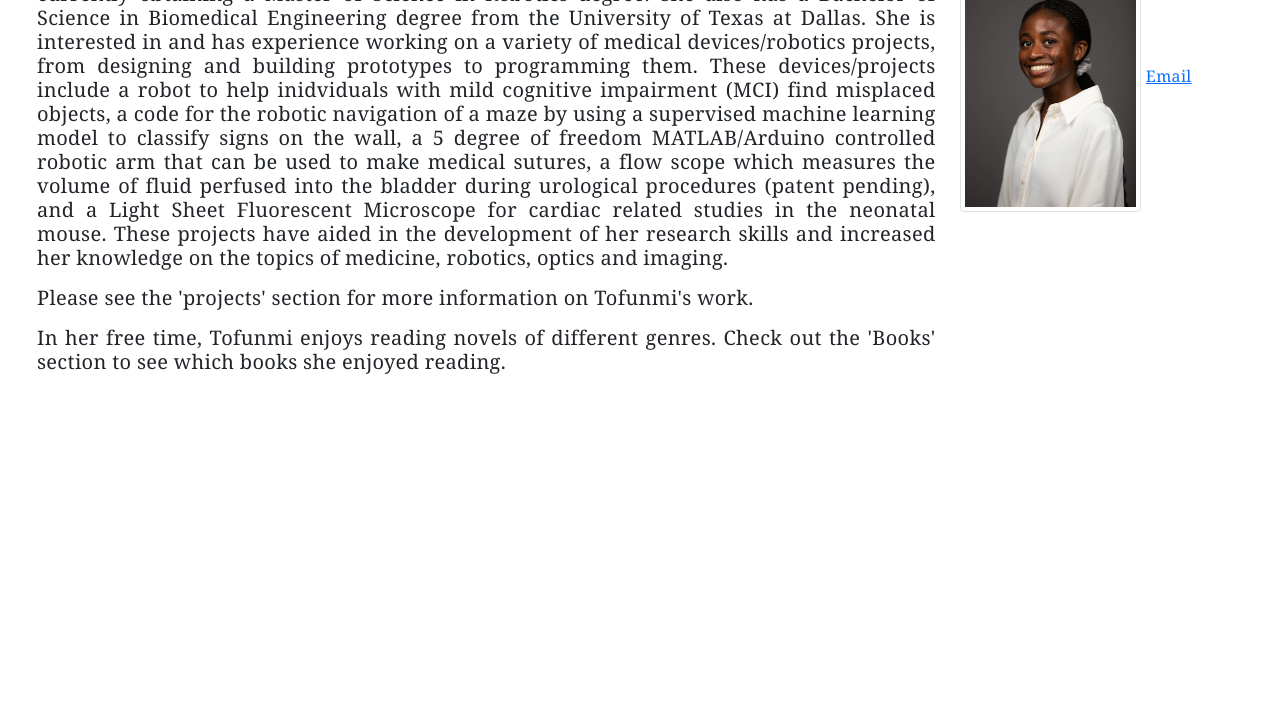
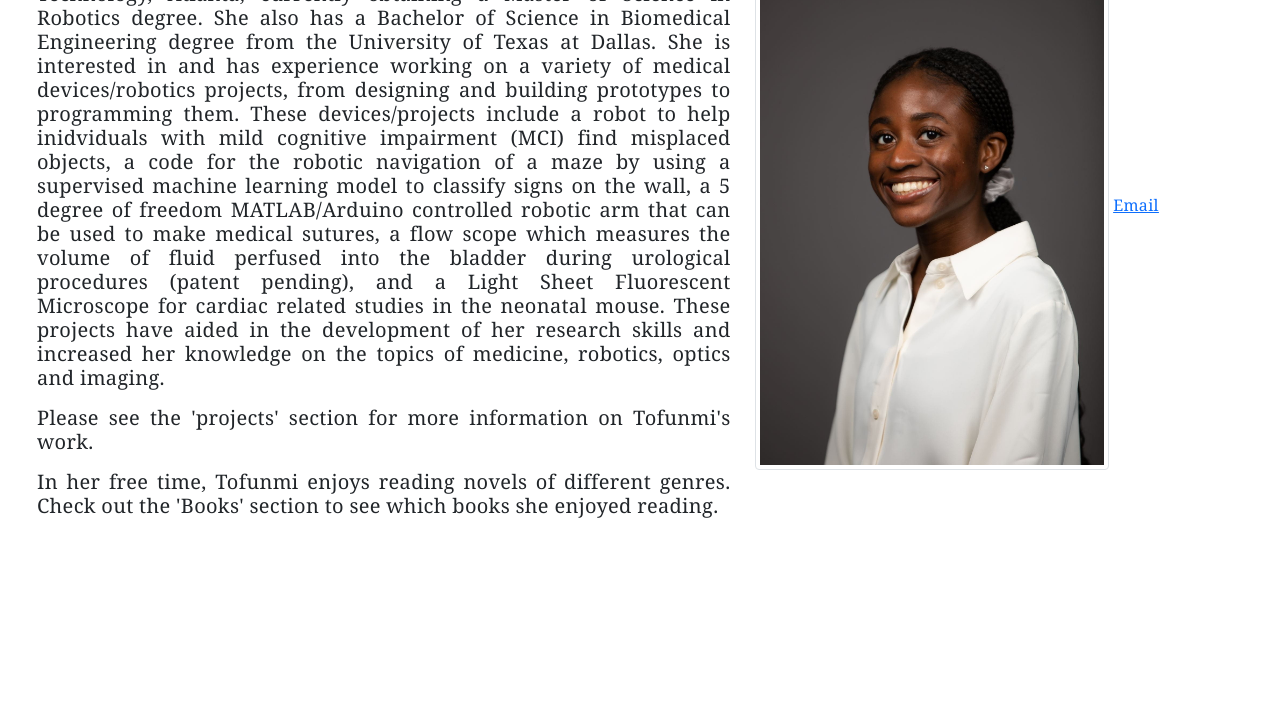
Before and after one commit to TofunmiSodimu/Website-development, a plain HTML site: page aboutme.html in a window 1280 px wide. Shown: the part 153-874 px from the top of the page. Before the commit the page ends 800 px from the top, so only its background shows below. Drawn offline with nearby package versions, Linux system fonts and the light colour scheme.

Commit message:
Update aboutme.html

```diff
--- a/aboutme.html
+++ b/aboutme.html
@@ -70,7 +70,7 @@
         </nav>
 
         <div class="row about">
-          <div class = "col-9">
+          <div class = "col-7">
               <h5> <span class = "header"> Tofunmi Sodimu </span> is a graduate student at Georgia Institute of Technology, Atlanta, currently obtaining a Master of Science in Robotics degree. She also has a Bachelor of Science in Biomedical Engineering degree from the University of Texas at Dallas. She is interested in and has experience working on a variety of medical devices/robotics projects, from designing and building prototypes to programming them. These devices/projects include a robot to help inidviduals with mild cognitive impairment (MCI) find misplaced objects, a code for the robotic navigation of a maze by using a supervised machine learning model to classify signs on the wall, a 5 degree of freedom MATLAB/Arduino controlled robotic arm that can be used to make medical sutures, a flow scope which measures the volume of fluid perfused into the bladder during urological procedures (patent pending), and a Light Sheet Fluorescent Microscope for cardiac related studies in the neonatal mouse. These projects have aided in the development of her research skills and increased her knowledge on the topics of medicine, robotics, optics and imaging.
 
               <p></p>
@@ -85,8 +85,8 @@
               </h5>
 
           </div>
-          <div class = "col-3 wrapper">
-            <img src="professional headshot.jpg" alt="Responsive image" style="height:60%" class="img-fluid img-thumbnail img-responsive">
+          <div class = "col-5 wrapper">
+            <img src="professional headshot.jpg" alt="Responsive image" style="height:70%" class="img-fluid img-thumbnail img-responsive">
             <a href="mailto:tofsodimu@gmail.com"> Email </a>
           </div>
         </div>
```
